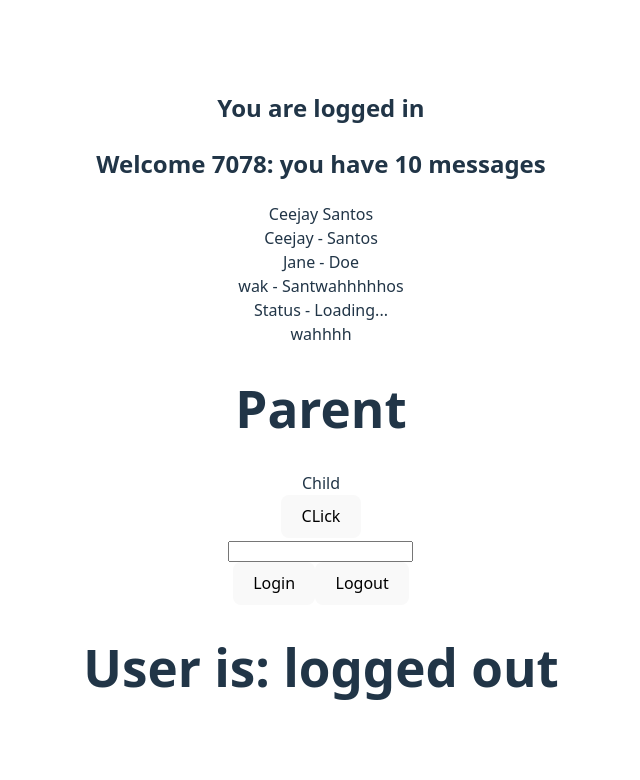
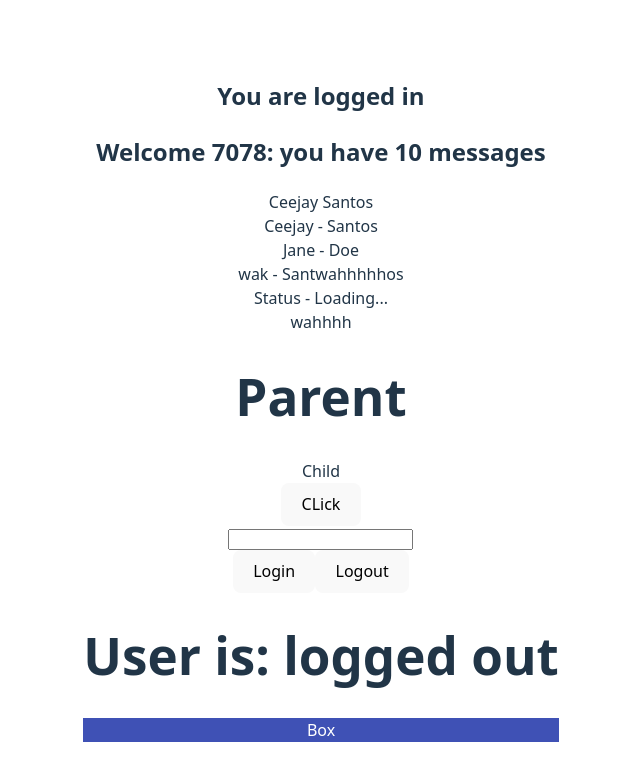
Before and after one commit to 7078-cj/react_typescript, a React (Vite) app: page / in a window 1280 px wide. Shown: the top 780 px of the page, without its empty margins (319-959 px from the left). Built offline with nearby package versions, Linux system fonts and the light colour scheme.

Commit message:
useContext

```diff
--- a/src/App.tsx
+++ b/src/App.tsx
@@ -10,6 +10,8 @@ import Parent from './components/Parent'
 import Person from './components/Person'
 import PersonList from './components/PersonList'
 import Status from './components/Status'
+import Box from './context/Box'
+import { ThemeContextProvider } from './context/ThemeContext'
 
 function App() {
   const personName={
@@ -44,6 +46,9 @@ function App() {
       <Button handleClick={(e, id)=> console.log('button clicked', e, id)}/>
       <Input value='' handleChange={(event) => console.log(event)}/>
       <LoggedIn/>
+      <ThemeContextProvider>
+        <Box/>
+      </ThemeContextProvider>
     </>
   )
 }
--- a/src/components/User.tsx
+++ b/src/components/User.tsx
@@ -1,4 +1,4 @@
-import React, { useState } from 'react'
+import { useState } from 'react'
 
 type AuthUser = {
     name: string
--- /dev/null
+++ b/src/context/Box.tsx
@@ -0,0 +1,12 @@
+import { useContext } from "react"
+import { ThemeContext } from "./ThemeContext"
+
+
+function Box() {
+    const theme = useContext(ThemeContext)
+  return (
+    <div style={{backgroundColor: theme.primary.main, color: theme.primary.text}}>Box</div>
+  )
+}
+
+export default Box
--- /dev/null
+++ b/src/context/ThemeContext.tsx
@@ -0,0 +1,12 @@
+import { createContext } from "react";
+import { theme } from "./theme";
+
+type ThemeContextProviderProps = {
+    children: React.ReactNode
+}
+
+export const ThemeContext = createContext(theme)
+
+export const ThemeContextProvider = ({children}: ThemeContextProviderProps) => {
+    return <ThemeContext.Provider value={theme}>{children}</ThemeContext.Provider>
+}
--- /dev/null
+++ b/src/context/theme.ts
@@ -0,0 +1,9 @@
+export const theme = {
+    primary: {
+        main: '#3f51b5',
+        text: '#fff'
+    },secondary: {
+        main: '#f50057',
+        text: '#fff'
+    }
+}
```
